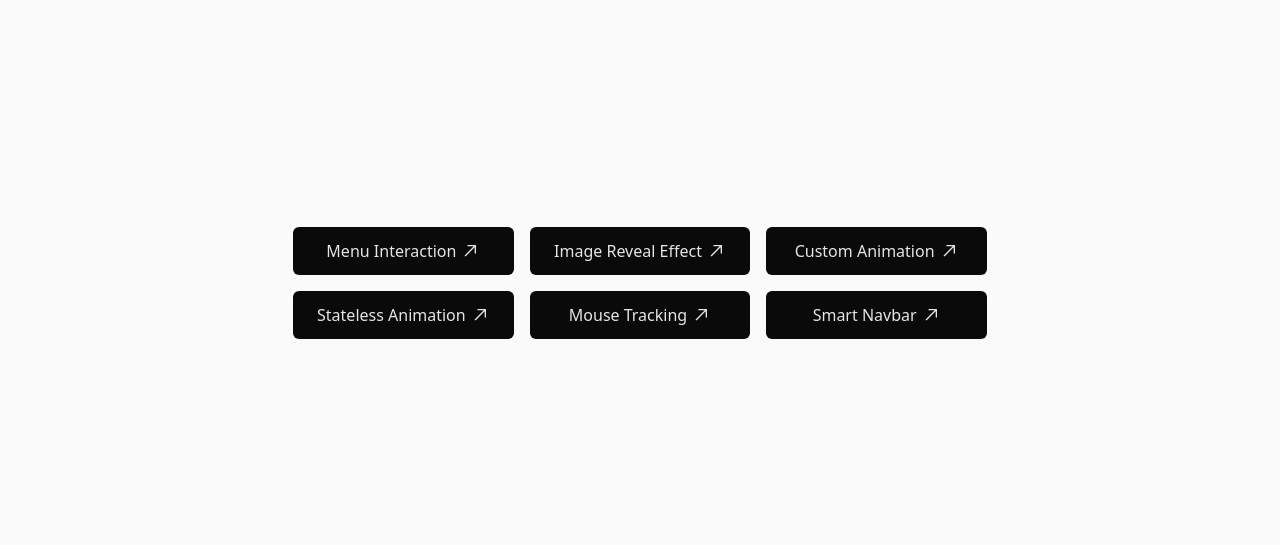
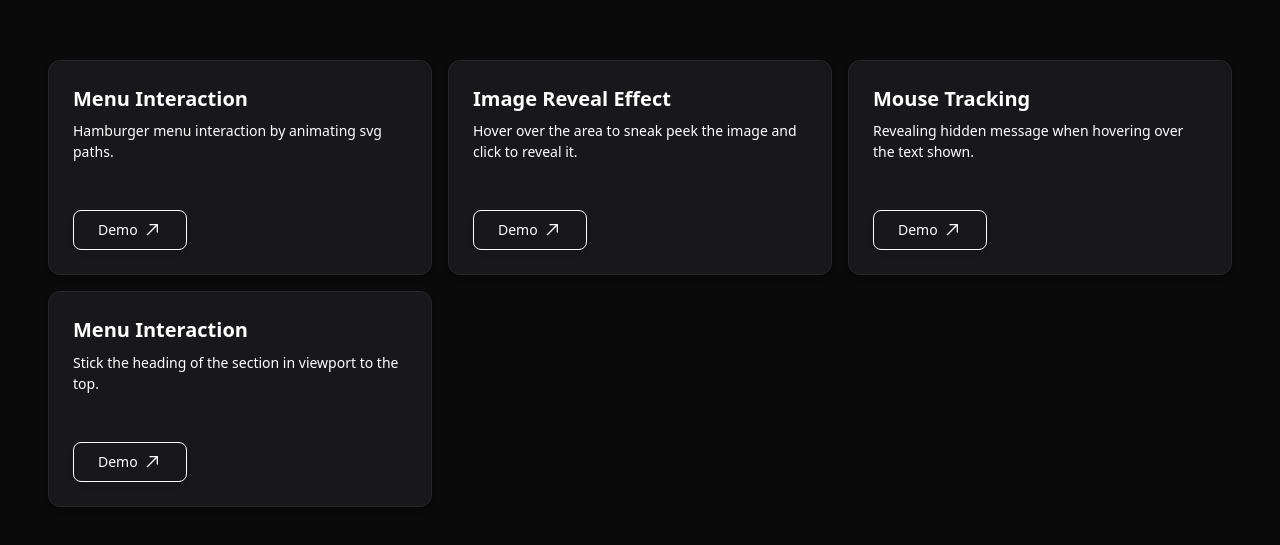
Before and after one commit to ExplorerAadi/motion-la-la-land, a Next.js app: page / in a window 1280 px wide. Shown: the part 117-662 px from the top of the page. Built offline with nearby package versions, Linux system fonts and the light colour scheme.

Commit message:
✨ Improve Homepage

```diff
--- a/app/Homepage.tsx
+++ b/app/Homepage.tsx
@@ -1,18 +1,16 @@
 import { RedirectLink } from "../components/Button";
+import { Card } from "../components/Card";
 
 export const Homepage = () => {
   return (
-    <div className="flex items-center justify-center p-4 h-screen">
+    <div className="flex items-center justify-center p-4 h-full">
       <div className="grid grid-cols-3 gap-4">
-        <RedirectLink label="Menu Interaction" href="/menu-animation" />
-        <RedirectLink
-          label="Image Reveal Effect"
-          href="/image-reveal-on-hover"
-        />
-        <RedirectLink label="Custom Animation" href="/custom-animation" />
-        <RedirectLink label="Stateless Animation" href="/stateless-animation" />
-        <RedirectLink label="Mouse Tracking" href="/mouse-tracking" />
-        <RedirectLink label="Smart Navbar" href="/smart-navbar" />
+        <Card title="Menu Interaction" description="Hamburger menu interaction by animating svg paths." redirectLabel="Demo" redirectLink="/menu-animation" />
+        <Card title="Image Reveal Effect" description="Hover over the area to sneak peek the image and click to reveal it." redirectLabel="Demo" redirectLink="/image-reveal-on-hover" />
+        <Card title="Mouse Tracking" description="Revealing hidden message when hovering over the text shown." redirectLabel="Demo" redirectLink="/mouse-tracking" />
+        <Card title="Menu Interaction" description="Stick the heading of the section in viewport to the top." redirectLabel="Demo" redirectLink="/smart-navbar" />
+        {/* <RedirectLink label="Custom Animation" href="/custom-animation" /> */}
+        {/* <RedirectLink label="Stateless Animation" href="/stateless-animation" /> */}
       </div>
     </div>
   );
--- a/app/page.tsx
+++ b/app/page.tsx
@@ -4,7 +4,7 @@ import "../styles/globals.css";
 
 export default async function Index() {
   return (
-    <div className="flex items-center justify-center p-4 h-screen">
+    <div className="flex items-center justify-center p-4 h-screen bg-neutral-950">
       <Homepage />
     </div>
   );
--- a/components/Button.tsx
+++ b/components/Button.tsx
@@ -11,7 +11,8 @@ export const RedirectLink = ({
 }) => {
   return (
     <Link
-      className="group relative inline-flex h-12 items-center justify-center rounded-md bg-neutral-950 px-6 font-medium text-neutral-200"
+      // className="group relative inline-flex h-10 items-center justify-center rounded-md bg-neutral-950 px-6 font-medium text-neutral-200"
+      className="font-sans group relative inline-flex h-10 items-center justify-center font-medium text-center transition-all disabled:opacity-50 disabled:shadow-none disabled:pointer-events-none text-sm py-3 px-6 rounded-lg text-white shadow-md shadow-gray-900/10 hover:shadow-lg hover:shadow-gray-900/20 focus:opacity-[0.85] focus:shadow-none active:opacity-[0.85] active:shadow-none border border-white"
       href={href}
     >
       <span>{label}</span>
--- /dev/null
+++ b/components/Card.tsx
@@ -0,0 +1,37 @@
+"use client";
+
+import { RedirectLink } from "./Button";
+
+export const Card = ({
+  title,
+  description,
+  redirectLabel,
+  redirectLink,
+}: {
+  title: string;
+  description: string;
+  redirectLabel: string;
+  redirectLink: string;
+}) => {
+  return (
+    <div className="relative flex flex-col text-gray-700 bg-[#18181B] shadow-md bg-clip-border rounded-xl w-96 border border-[#27272A]">
+      {/* <div className="relative h-56 mx-4 -mt-6 overflow-hidden text-white shadow-lg bg-clip-border rounded-xl bg-blue-gray-500 shadow-blue-gray-500/40">
+        <img
+          src="https://images.unsplash.com/photo-1540553016722-983e48a2cd10?ixlib=rb-1.2.1&amp;ixid=MnwxMjA3fDB8MHxwaG90by1wYWdlfHx8fGVufDB8fHx8&amp;auto=format&amp;fit=crop&amp;w=800&amp;q=80"
+          alt="card-image"
+        />
+      </div> */}
+      <div className="p-6 text-white">
+        <h5 className="block mb-2 font-sans text-xl antialiased font-semibold leading-snug tracking-normal">
+          {title}
+        </h5>
+        <p className="block font-sans text-sm antialiased font-light leading-normal">
+          {description}
+        </p>
+      </div>
+      <div className="p-6">
+        <RedirectLink label={redirectLabel} href={redirectLink} />
+      </div>
+    </div>
+  );
+};
```
